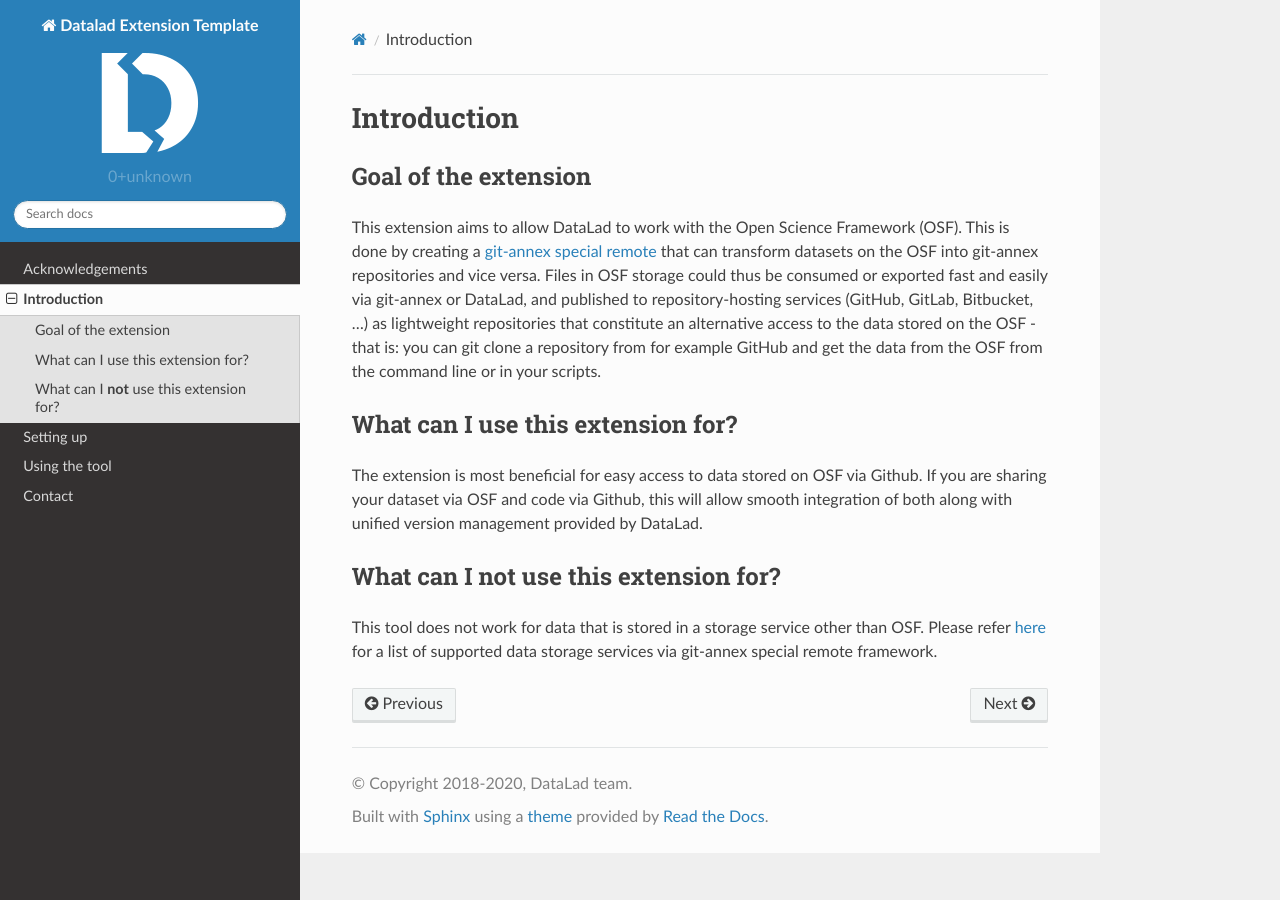
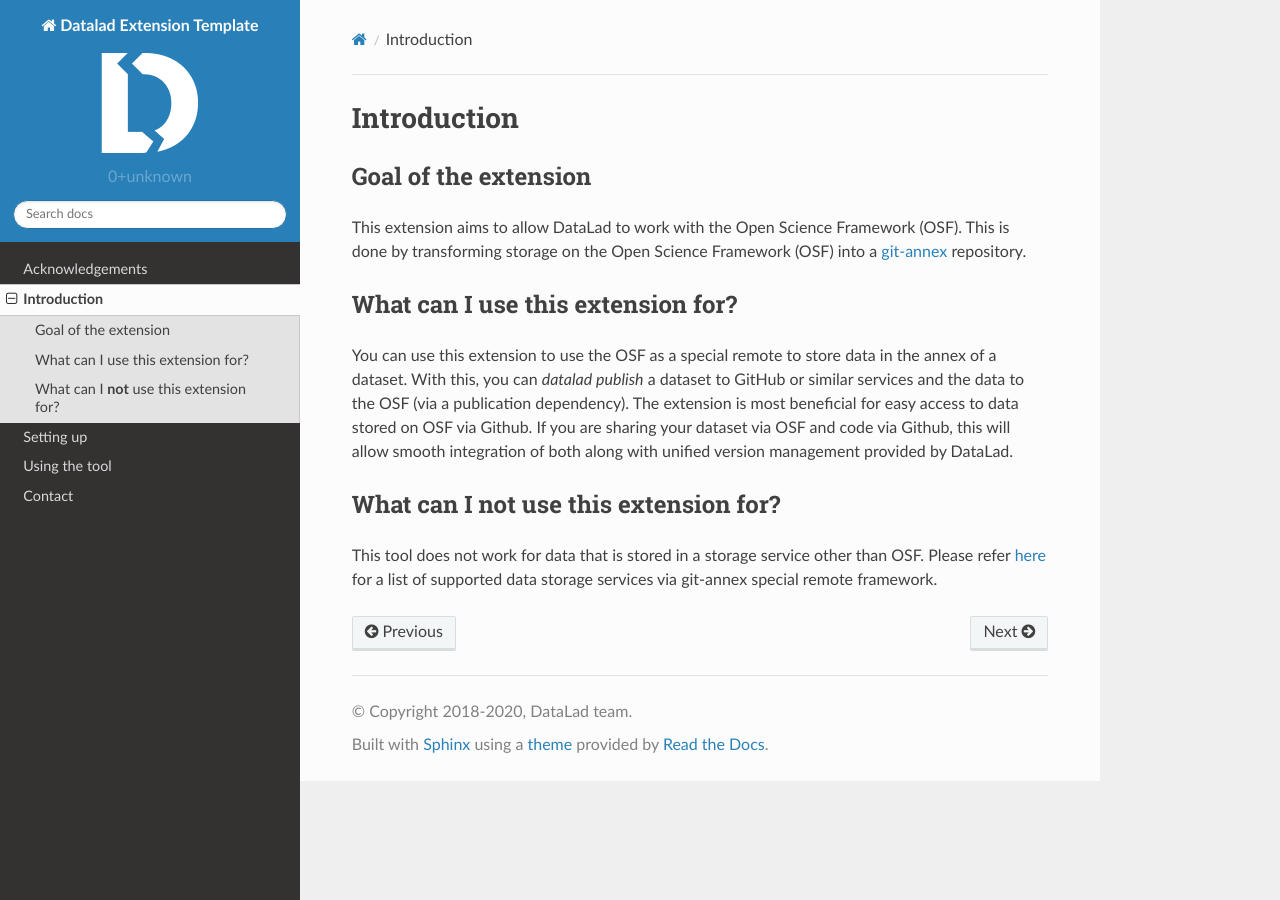
Before and after one commit to datalad/datalad-osf, a Sphinx documentation site: the page built from docs/source/intro.rst, in a window 1280 px wide. Built offline with Sphinx 7.4.7 and the Read the Docs theme 2.0.0, drawn with Linux system fonts in a browser that asks for light colours; pages that are not in the unit, such as notebooks, are missing from menus.

Commit message:
Edit description of tool with help from Adina

```diff
--- a/docs/source/intro.rst
+++ b/docs/source/intro.rst
@@ -5,11 +5,12 @@
 Goal of the extension
 ^^^^^^^^^^^^^^^^^^^^^
 
-This extension aims to allow DataLad to work with the Open Science Framework (OSF). This is done by creating a `git-annex <https://git-annex.branchable.com/>`_ `special remote <https://git-annex.branchable.com/special_remotes/>`_ that can transform datasets on the OSF into git-annex repositories and vice versa. Files in OSF storage could thus be consumed or exported fast and easily via git-annex or DataLad, and published to repository-hosting services (GitHub, GitLab, Bitbucket, ...) as lightweight repositories that constitute an alternative access to the data stored on the OSF - that is: you can git clone a repository from for example GitHub and get the data from the OSF from the command line or in your scripts.
+This extension aims to allow DataLad to work with the Open Science Framework (OSF). This is done by transforming storage on the Open Science Framework (OSF) into a `git-annex <https://git-annex.branchable.com/>`_  repository.
 
 What can I use this extension for?
 ^^^^^^^^^^^^^^^^^^^^^^^^^^^^^^^^^^
 
+You  can use this extension to use the OSF as a special remote to store data in the annex  of a dataset. With this, you can `datalad publish` a dataset to GitHub or similar services and the data to the OSF (via a publication dependency).
 The extension is most beneficial for easy access to data stored on OSF via Github. If you are sharing your dataset via OSF and code via Github, this will allow smooth integration of both along with unified version management provided by DataLad.
 
 What can I **not** use this extension for?
```
